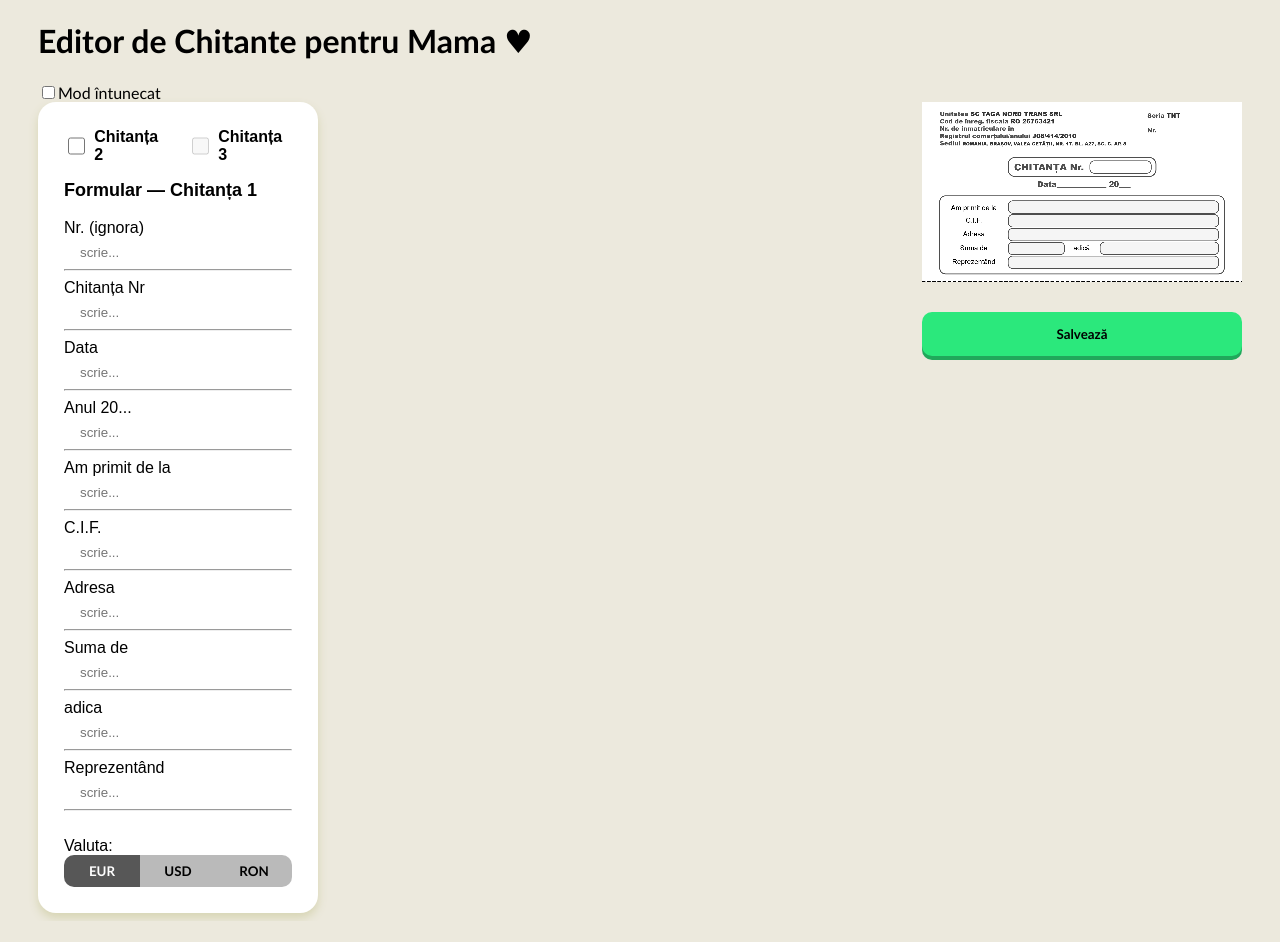
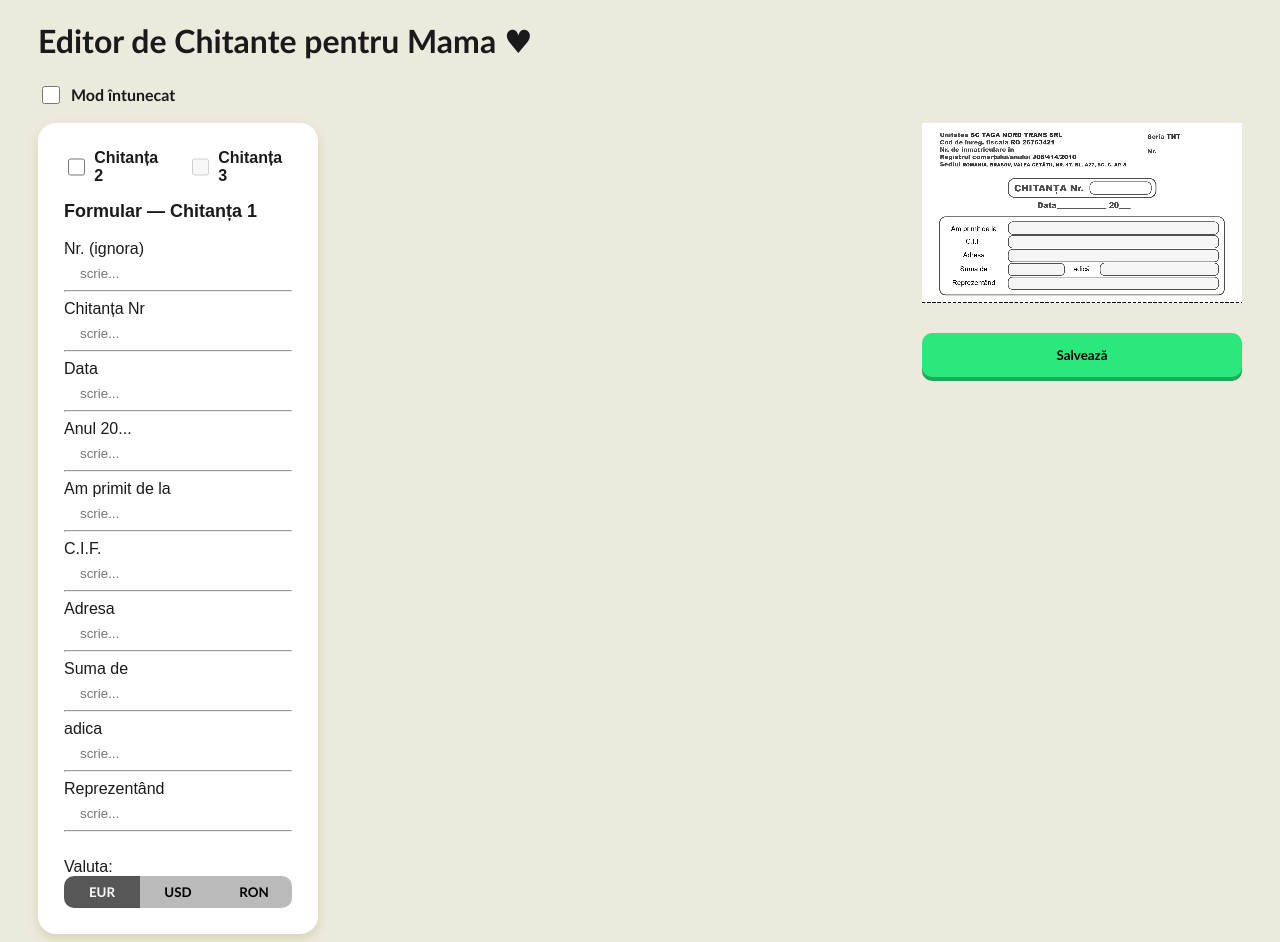
Before and after one commit to clevartist/Chitantier-2.0, a React (Create React App) app: page / in a window 1280 px wide. Before the commit the page ends 921 px from the top, so only its background shows below. Built offline with nearby package versions, Linux system fonts and the light colour scheme.

Commit message:
Update styles.css

```diff
--- a/src/styles.css
+++ b/src/styles.css
@@ -1,9 +1,68 @@
+:root {
+  --bg-color: #ece9dd;
+  --text-color: #1a1a1a;
+  --form-bg: white;
+  --form-shadow: #d7d5b4;
+  --input-text: #1a1a1a;
+  --hr-color: #ececec;
+  --valuta-inactive-bg: #bababa;
+  --valuta-inactive-text: black;
+  --valuta-active-bg: #575757;
+  --valuta-active-text: white;
+  --new-chitanta-bg: #bababa;
+  --new-chitanta-shadow: #9f9f9f;
+  --primenit-bg: #2be87c;
+  --primenit-shadow: #20a85b;
+  --heading-color: #1a1a1a;
+}
+
+body.dark {
+  --bg-color: #14161a;
+  --text-color: #e7e7e7;
+  --form-bg: #1e2126;
+  --form-shadow: #000000aa;
+  --input-text: #f0f0f0;
+  --hr-color: #33363c;
+  --valuta-inactive-bg: #2c2f36;
+  --valuta-inactive-text: #cfcfcf;
+  --valuta-active-bg: #4f9dff;
+  --valuta-active-text: #0b0d10;
+  --new-chitanta-bg: #2c2f36;
+  --new-chitanta-shadow: #16181c;
+  --primenit-bg: #23c26b;
+  --primenit-shadow: #158049;
+  --heading-color: #f2f2f2;
+}
+
 body {
-  background-color: #ece9dd;
+  background-color: var(--bg-color);
+  color: var(--text-color);
   font-family: "Trebuchet MS", "Lucida Sans Unicode", "Lucida Grande",
     "Lucida Sans", Arial, sans-serif;
   padding-left: 30px;
   padding-right: 30px;
+  transition: background-color 0.2s ease, color 0.2s ease;
+}
+
+h1 {
+  color: var(--heading-color);
+}
+
+.dark-mode-toggle {
+  display: flex;
+  align-items: center;
+  gap: 8px;
+  font-weight: bold;
+  cursor: pointer;
+  margin-bottom: 16px;
+  color: var(--text-color);
+  width: fit-content;
+}
+
+.dark-mode-toggle input[type="checkbox"] {
+  width: 18px;
+  height: 18px;
+  cursor: pointer;
 }
 
 .main-container {
@@ -37,33 +96,37 @@ body {
 }
 
 .form-container {
-  background-color: white;
+  background-color: var(--form-bg);
   padding: 26px;
   font-family: "arial";
   font-size: 16px;
-  color: "white";
+  color: var(--text-color);
   border-radius: 18px;
-  box-shadow: 0px 5px 10px #d7d5b4;
+  box-shadow: 0px 5px 10px var(--form-shadow);
   width: 280px;
   flex-shrink: 0;
   box-sizing: border-box;
+  transition: background-color 0.2s ease, box-shadow 0.2s ease;
 }
 
 .form-container input[type="text"] {
   width: 100%;
   box-sizing: border-box;
+  background-color: var(--form-bg);
+  color: var(--input-text);
+  border: 1px solid var(--hr-color);
 }
 
 .right-buttons-container {
-  background-color: white;
+  background-color: var(--form-bg);
   padding: 10px;
   border-radius: 18px;
-  box-shadow: 0px 5px 10px #d7d5b4;
+  box-shadow: 0px 5px 10px var(--form-shadow);
   text-align: center;
 }
 
 .primenit {
-  background-color: #2be87c;
+  background-color: var(--primenit-bg);
   border: none;
   padding: 14px;
   width: 100%;
@@ -72,12 +135,13 @@ body {
   font-family: "Trebuchet MS", "Lucida Sans Unicode", "Lucida Grande",
     "Lucida Sans", Arial, sans-serif;
   border-radius: 10px;
-  box-shadow: 0px 4px #20a85b;
+  box-shadow: 0px 4px var(--primenit-shadow);
 }
 
 .new-chitanta {
   width: 100%;
-  background-color: #bababa;
+  background-color: var(--new-chitanta-bg);
+  color: var(--text-color);
   border: none;
   padding: 14px;
   margin-top: 10px;
@@ -85,7 +149,7 @@ body {
   font-family: "Trebuchet MS", "Lucida Sans Unicode", "Lucida Grande",
     "Lucida Sans", Arial, sans-serif;
   border-radius: 10px;
-  box-shadow: 0px 4px #9f9f9f;
+  box-shadow: 0px 4px var(--new-chitanta-shadow);
 }
 
 .a4 {
@@ -121,6 +185,7 @@ body {
   gap: 6px;
   font-weight: bold;
   cursor: pointer;
+  color: var(--text-color);
 }
 
 .chitanta-checkbox input[type="checkbox"] {
@@ -132,7 +197,7 @@ body {
 .form-divider {
   margin: 24px 0;
   border: none;
-  border-top: 2px solid #ececec;
+  border-top: 2px solid var(--hr-color);
 }
 
 .chitanta-form-block {
```
